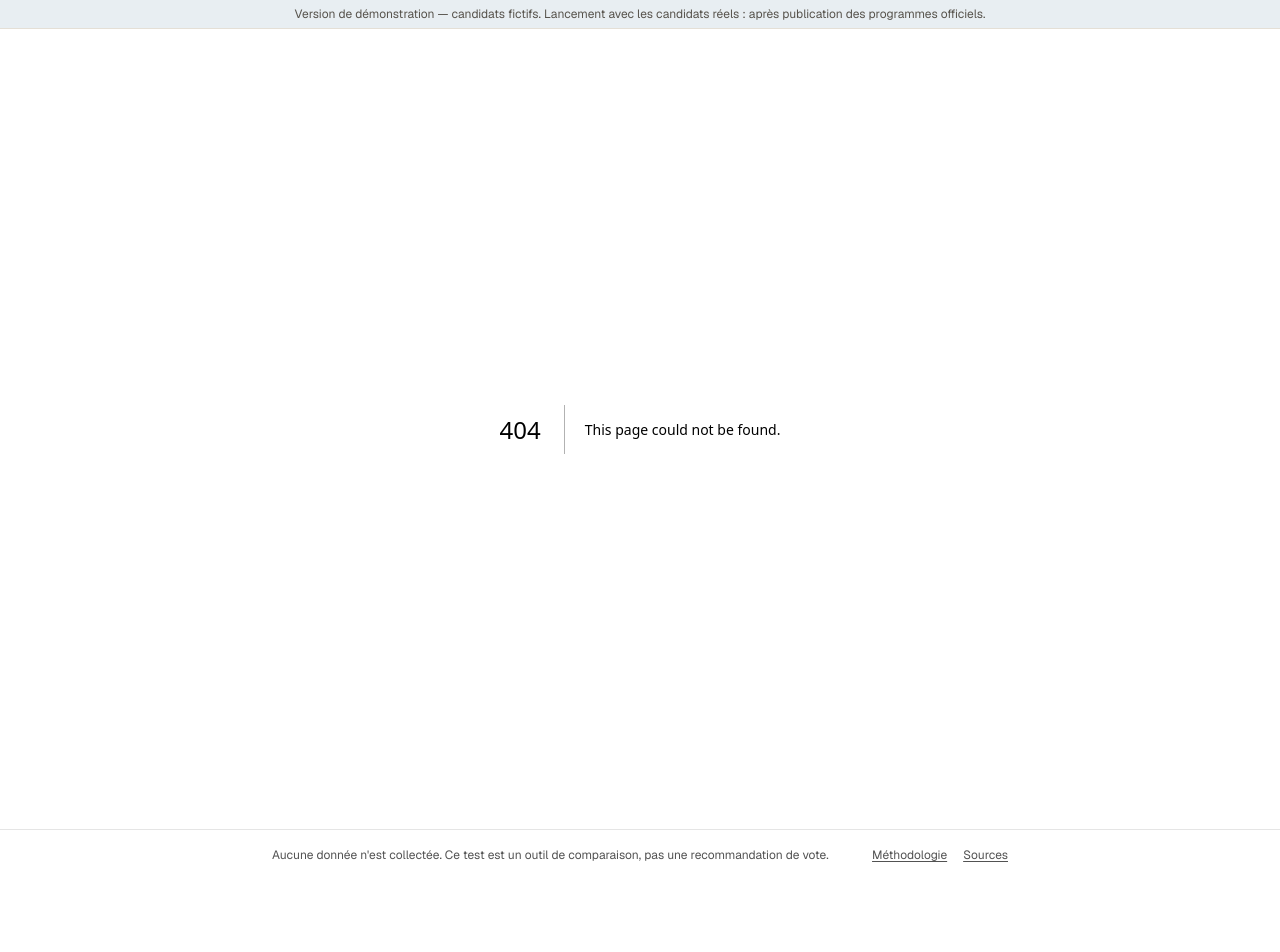
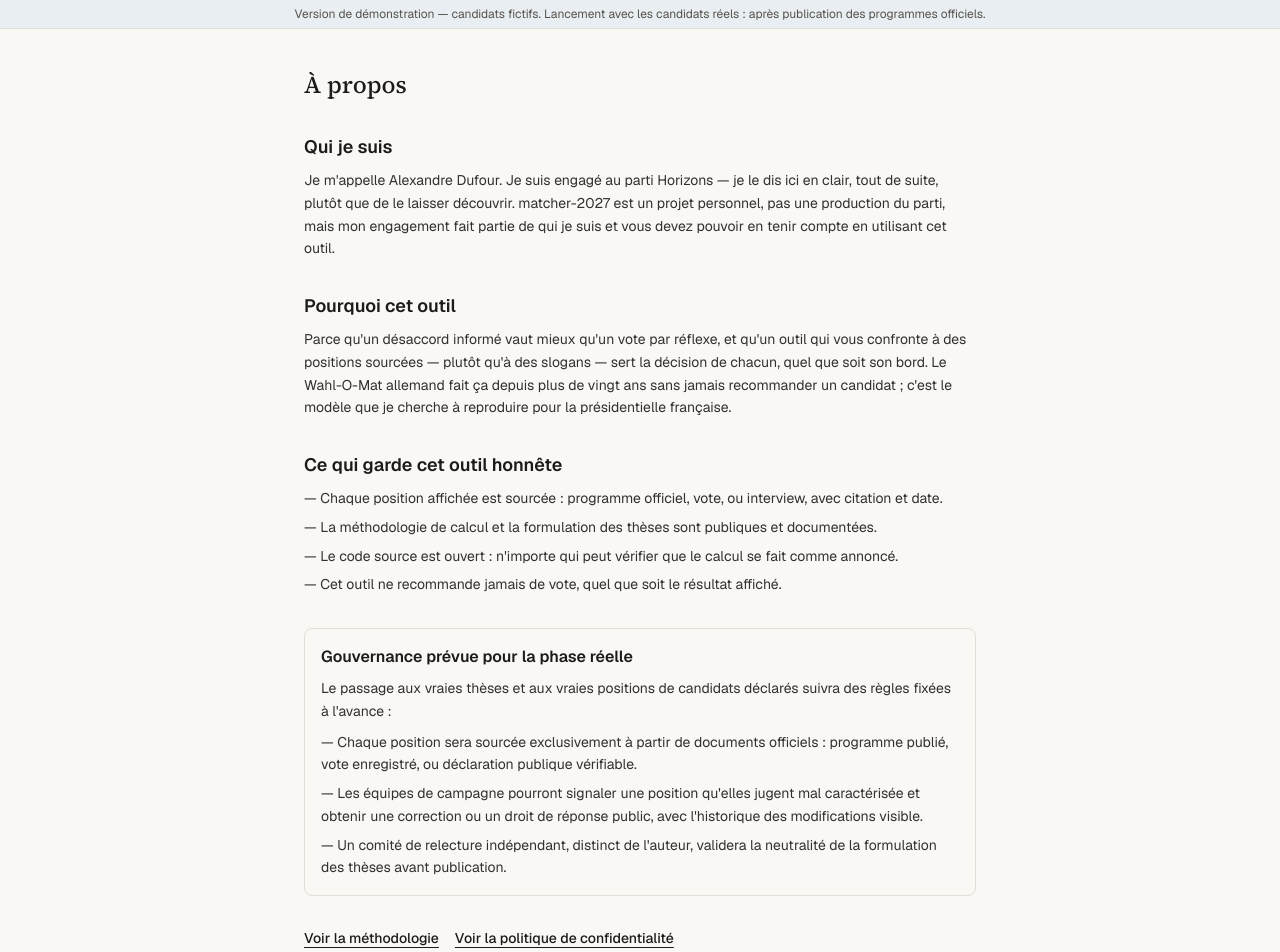
Before and after one commit to alexandreadamdufour/matcher-2027, a Next.js app: page /a-propos in a window 1280 px wide. Before the commit this address had no page. Shown: the top 952 px of the page. Before the commit the page ends 882 px from the top, so only its background shows below. Built offline with nearby package versions, Linux system fonts and the light colour scheme.

Commit message:
feat: add dedicated confidentiality and about pages, link them from the footer

```diff
--- /dev/null
+++ b/src/app/a-propos/page.tsx
@@ -0,0 +1,100 @@
+import Link from "next/link";
+
+export const metadata = {
+  title: "À propos",
+};
+
+export default function AProposPage() {
+  return (
+    <main className="flex flex-1 flex-col px-6 py-10">
+      <div className="mx-auto flex w-full max-w-2xl flex-col gap-8">
+        <div>
+          <h1 className="font-serif text-2xl font-medium text-foreground">
+            À propos
+          </h1>
+        </div>
+
+        <section>
+          <h2 className="text-lg font-semibold text-foreground">Qui je suis</h2>
+          <p className="mt-2 text-sm leading-relaxed text-foreground/90">
+            Je m&apos;appelle Alexandre Dufour. Je suis engagé au parti
+            Horizons — je le dis ici en clair, tout de suite, plutôt que de le
+            laisser découvrir. matcher-2027 est un projet personnel, pas une
+            production du parti, mais mon engagement fait partie de qui je
+            suis et vous devez pouvoir en tenir compte en utilisant cet outil.
+          </p>
+        </section>
+
+        <section>
+          <h2 className="text-lg font-semibold text-foreground">
+            Pourquoi cet outil
+          </h2>
+          <p className="mt-2 text-sm leading-relaxed text-foreground/90">
+            Parce qu&apos;un désaccord informé vaut mieux qu&apos;un vote par
+            réflexe, et qu&apos;un outil qui vous confronte à des positions
+            sourcées — plutôt qu&apos;à des slogans — sert la décision de
+            chacun, quel que soit son bord. Le Wahl-O-Mat allemand fait ça
+            depuis plus de vingt ans sans jamais recommander un candidat ;
+            c&apos;est le modèle que je cherche à reproduire pour la
+            présidentielle française.
+          </p>
+        </section>
+
+        <section>
+          <h2 className="text-lg font-semibold text-foreground">
+            Ce qui garde cet outil honnête
+          </h2>
+          <ul className="mt-2 flex flex-col gap-1.5 text-sm leading-relaxed text-foreground/90">
+            <li>— Chaque position affichée est sourcée : programme officiel, vote, ou interview, avec citation et date.</li>
+            <li>— La méthodologie de calcul et la formulation des thèses sont publiques et documentées.</li>
+            <li>— Le code source est ouvert : n&apos;importe qui peut vérifier que le calcul se fait comme annoncé.</li>
+            <li>— Cet outil ne recommande jamais de vote, quel que soit le résultat affiché.</li>
+          </ul>
+        </section>
+
+        <section className="rounded-lg border border-border p-4">
+          <h2 className="text-base font-semibold text-foreground">
+            Gouvernance prévue pour la phase réelle
+          </h2>
+          <p className="mt-2 text-sm leading-relaxed text-foreground/90">
+            Le passage aux vraies thèses et aux vraies positions de candidats
+            déclarés suivra des règles fixées à l&apos;avance :
+          </p>
+          <ul className="mt-2 flex flex-col gap-1.5 text-sm leading-relaxed text-foreground/90">
+            <li>
+              — Chaque position sera sourcée exclusivement à partir de
+              documents officiels : programme publié, vote enregistré, ou
+              déclaration publique vérifiable.
+            </li>
+            <li>
+              — Les équipes de campagne pourront signaler une position
+              qu&apos;elles jugent mal caractérisée et obtenir une correction
+              ou un droit de réponse public, avec l&apos;historique des
+              modifications visible.
+            </li>
+            <li>
+              — Un comité de relecture indépendant, distinct de l&apos;auteur,
+              validera la neutralité de la formulation des thèses avant
+              publication.
+            </li>
+          </ul>
+        </section>
+
+        <div className="flex flex-wrap gap-4">
+          <Link
+            href="/methodologie"
+            className="text-sm font-medium underline underline-offset-4"
+          >
+            Voir la méthodologie
+          </Link>
+          <Link
+            href="/confidentialite"
+            className="text-sm font-medium underline underline-offset-4"
+          >
+            Voir la politique de confidentialité
+          </Link>
+        </div>
+      </div>
+    </main>
+  );
+}
--- /dev/null
+++ b/src/app/confidentialite/page.tsx
@@ -0,0 +1,111 @@
+import Link from "next/link";
+
+export const metadata = {
+  title: "Confidentialité",
+};
+
+export default function ConfidentialitePage() {
+  return (
+    <main className="flex flex-1 flex-col px-6 py-10">
+      <div className="mx-auto flex w-full max-w-2xl flex-col gap-8">
+        <div>
+          <h1 className="font-serif text-2xl font-medium text-foreground">
+            Confidentialité
+          </h1>
+          <p className="mt-2 text-sm text-muted-foreground">
+            Ce que devient — et ne devient pas — ce que vous répondez ici.
+          </p>
+        </div>
+
+        <section aria-label="Schéma du parcours de vos données">
+          <div className="flex flex-col items-center gap-2 sm:flex-row sm:justify-center sm:gap-4">
+            <FlowBox title="Vos réponses" detail="d'accord, neutre, pas d'accord…" />
+            <Arrow />
+            <FlowBox title="Votre navigateur" detail="calcul du score, en mémoire" />
+            <Arrow />
+            <FlowBox title="Rien d'autre" detail="aucun serveur, aucun tiers" emphasis />
+          </div>
+        </section>
+
+        <section>
+          <h2 className="text-lg font-semibold text-foreground">
+            Aucune collecte
+          </h2>
+          <ul className="mt-2 flex flex-col gap-1.5 text-sm leading-relaxed text-foreground/90">
+            <li>— Aucun cookie de suivi.</li>
+            <li>— Aucun outil d&apos;analytics (pas de Google Analytics, Plausible, ou équivalent).</li>
+            <li>— Aucun compte, aucune inscription, aucune adresse e-mail demandée.</li>
+            <li>
+              — Vos réponses vivent dans la mémoire de session de votre
+              navigateur (<code className="rounded bg-muted px-1 py-0.5 text-xs">sessionStorage</code>)
+              et disparaissent quand vous fermez l&apos;onglet.
+            </li>
+            <li>
+              — Le calcul d&apos;affinité s&apos;exécute entièrement dans votre
+              navigateur : à aucun moment vos réponses ne sont envoyées à un
+              serveur.
+            </li>
+          </ul>
+        </section>
+
+        <section>
+          <h2 className="text-lg font-semibold text-foreground">
+            Code source ouvert
+          </h2>
+          <p className="mt-2 text-sm leading-relaxed text-foreground/90">
+            Vous n&apos;avez pas à nous croire sur parole : l&apos;intégralité du
+            code, y compris le moteur de calcul et le stockage des réponses,
+            est publique et consultable.
+          </p>
+          <a
+            href="https://github.com/alexandreadamdufour/matcher-2027"
+            target="_blank"
+            rel="noopener noreferrer"
+            className="mt-2 inline-block text-sm font-medium text-brand underline underline-offset-4"
+          >
+            github.com/alexandreadamdufour/matcher-2027
+          </a>
+        </section>
+
+        <div>
+          <Link
+            href="/methodologie"
+            className="text-sm font-medium underline underline-offset-4"
+          >
+            Voir la méthodologie complète
+          </Link>
+        </div>
+      </div>
+    </main>
+  );
+}
+
+function FlowBox({
+  title,
+  detail,
+  emphasis,
+}: {
+  title: string;
+  detail: string;
+  emphasis?: boolean;
+}) {
+  return (
+    <div
+      className={`w-full rounded-lg border px-4 py-3 text-center sm:w-40 ${
+        emphasis ? "border-brand bg-brand-soft" : "border-border"
+      }`}
+    >
+      <p className="text-sm font-medium text-foreground">{title}</p>
+      <p className="mt-1 text-xs text-muted-foreground">{detail}</p>
+    </div>
+  );
+}
+
+function Arrow() {
+  return (
+    <span aria-hidden className="text-muted-foreground">
+      <span className="sm:hidden">↓</span>
+      <span className="hidden sm:inline">→</span>
+    </span>
+  );
+}
--- a/src/components/Footer.tsx
+++ b/src/components/Footer.tsx
@@ -2,24 +2,24 @@ import Link from "next/link";
 
 export function Footer() {
   return (
-    <footer className="border-t border-neutral-200 dark:border-neutral-800 mt-auto">
-      <div className="mx-auto max-w-3xl px-4 py-4 text-xs leading-relaxed text-neutral-600 dark:text-neutral-400 flex flex-col gap-2 sm:flex-row sm:items-center sm:justify-between">
+    <footer className="mt-auto border-t border-border">
+      <div className="mx-auto flex max-w-3xl flex-col gap-2 px-4 py-4 text-xs leading-relaxed text-muted-foreground sm:flex-row sm:items-center sm:justify-between">
         <p>
           Aucune donnée n&apos;est collectée. Ce test est un outil de
           comparaison, pas une recommandation de vote.
         </p>
-        <nav className="flex gap-4 shrink-0" aria-label="Informations">
-          <Link
-            href="/methodologie"
-            className="underline underline-offset-2 hover:text-neutral-900 dark:hover:text-neutral-100"
-          >
+        <nav className="flex shrink-0 flex-wrap gap-4" aria-label="Informations">
+          <Link href="/methodologie" className="underline underline-offset-2 hover:text-foreground">
             Méthodologie
           </Link>
-          <Link
-            href="/sources"
-            className="underline underline-offset-2 hover:text-neutral-900 dark:hover:text-neutral-100"
-          >
+          <Link href="/sources" className="underline underline-offset-2 hover:text-foreground">
             Sources
+          </Link>
+          <Link href="/confidentialite" className="underline underline-offset-2 hover:text-foreground">
+            Confidentialité
+          </Link>
+          <Link href="/a-propos" className="underline underline-offset-2 hover:text-foreground">
+            À propos
           </Link>
         </nav>
       </div>
```
